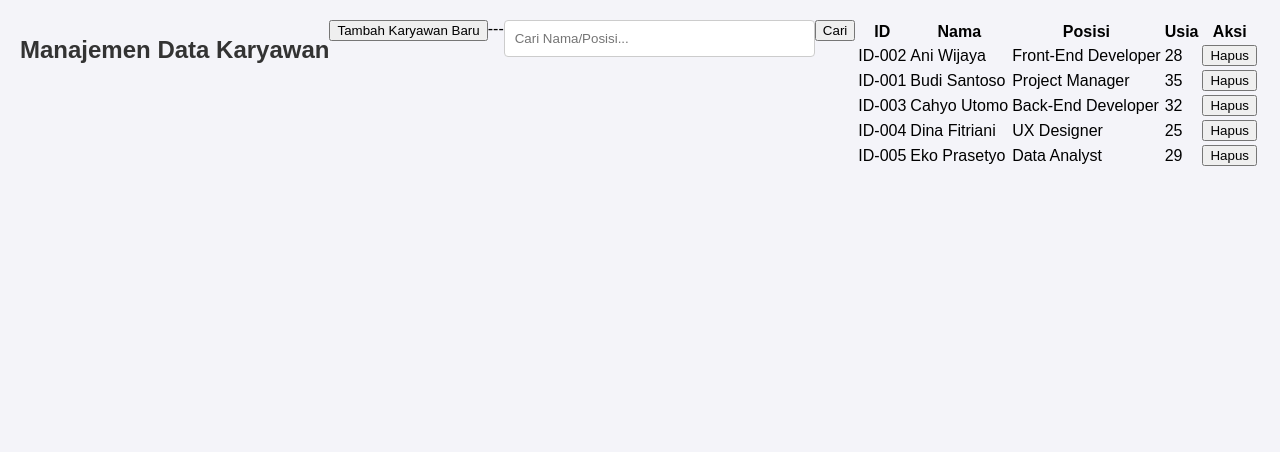
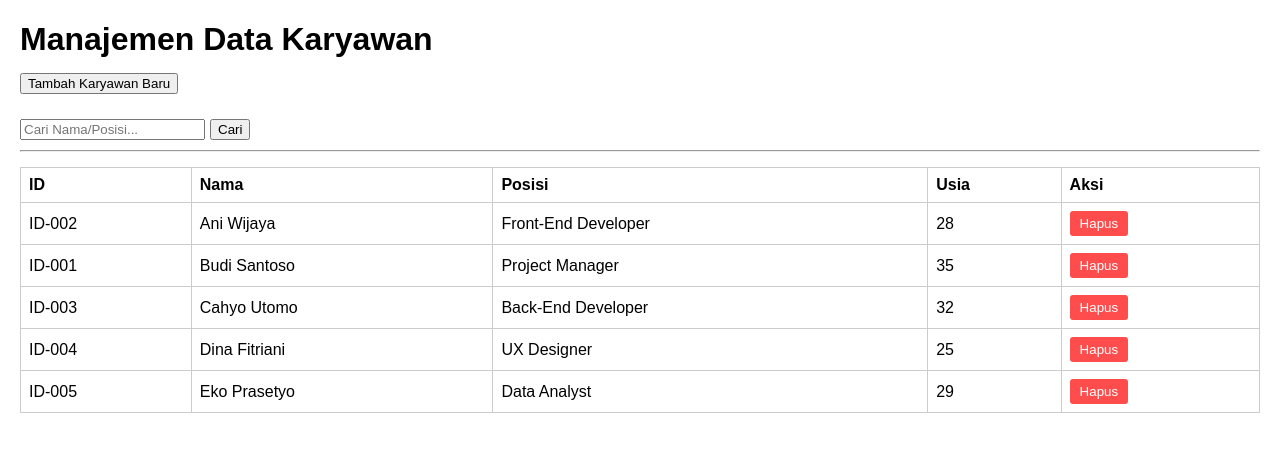
Before and after one commit to Kusnanto6661/data-karyawan-sederhana, a plain HTML site: page index.html in a window 1280 px wide. Drawn offline with Linux system fonts and the light colour scheme.

Commit message:
style: Fixed layout issues, organized controls with CSS, and improved basic table styling

```diff
--- a/index.html
+++ b/index.html
@@ -11,7 +11,6 @@
     <h1>Manajemen Data Karyawan</h1>
 
     <button id="tombolTambah">Tambah Karyawan Baru</button>
-
 
     <div id="modalTambah" style="display: none;">
         <form id="formTambahKaryawan">
@@ -30,12 +29,13 @@
             <button type="button" onclick="document.getElementById('modalTambah').style.display='none'">Batal</button>
         </form>
     </div>
-    ---
 
-    <input type="text" id="searchInput" placeholder="Cari Nama/Posisi...">
-    <button id="searchButton">Cari</button>
+    <div class="search-controls" style="margin-top: 20px; margin-bottom: 10px;">
+        <input type="text" id="searchInput" placeholder="Cari Nama/Posisi...">
+        <button id="searchButton">Cari</button>
+    </div>
 
-    <table>
+    <hr> <table>
         <thead>
             <tr>
                 <th data-sort-key="id">ID</th>
@@ -45,8 +45,8 @@
                 <th>Aksi</th> </tr>
         </thead>
         <tbody id="tableBody">
-            </tbody>
-        </table>
+        </tbody>
+    </table>
 
 <script src="script.js"></script>
 </body>
--- a/script.js
+++ b/script.js
@@ -94,10 +94,9 @@ function renderTable(data) {
 }
 
 
-// 2. Fungsi Logika Pengurutan
+// --- GANTI SELURUH FUNGSI sortData() LAMA ANDA DENGAN KODE INI ---
 function sortData(key) {
     // 1. Tentukan Arah Pengurutan
-    // Tentukan arah urutan baru (asc/desc)
     const order = toggleSortOrder(key);
 
     // 2. Lakukan Pengurutan pada dataKaryawan
@@ -106,14 +105,13 @@ function sortData(key) {
         let valB = b[key];
         let comparison = 0;
 
-        // Penanganan Usia (Angka) vs String (Nama/Posisi/ID)
-        // Jika kuncinya 'usia', pastikan perbandingannya angka
+        // Penanganan Angka (Usia)
         if (key === 'usia') {
-            valA = parseInt(valA);
-            valB = parseInt(valB);
+            // Pastikan perbandingan angka
             comparison = valA - valB;
         } else {
-            // String comparison (case-insensitive)
+            // Penanganan String (ID, Nama, Posisi) - Case-Insensitive
+            // Menggunakan localeCompare adalah cara yang paling akurat
             comparison = String(valA).localeCompare(String(valB));
         }
 
@@ -124,8 +122,11 @@ function sortData(key) {
 
     // Setelah diurutkan, panggil renderTable untuk menampilkan hasil
     renderTable(dataKaryawan);
+
+    // Opsional: Untuk melihat hasilnya di console saat debugging
+    // console.log(`Data diurutkan berdasarkan ${key}: ${order}`);
 }
-
+// ---------------------------------------------------------------------
 
 // 3. Fungsi Filter Data
 function filterData() {
--- a/style.css
+++ b/style.css
@@ -1,89 +1,53 @@
-/* --- RESET DASAR --- */
+/* style.css (Kode Baru dan Bersih) */
+
 body {
     font-family: Arial, sans-serif;
-    background-color: #f4f4f9; /* Warna abu-abu muda yang netral */
-    margin: 0;
-    padding: 20px;
-    display: flex;
-    justify-content: center; /* Memosisikan container di tengah horizontal */
-    align-items: flex-start; /* Memastikan konten mulai dari atas */
-    min-height: 100vh;
+    margin: 20px;
 }
 
-/* --- CONTAINER UTAMA --- */
-.container {
-    background-color: #ffffff; /* Latar belakang putih */
-    padding: 30px;
-    border-radius: 8px;
-    box-shadow: 0 4px 10px rgba(0, 0, 0, 0.1); /* Bayangan lembut */
-    width: 100%;
-    max-width: 900px; /* Batasan lebar agar tidak terlalu lebar di layar besar */
+h1 {
+    margin-bottom: 15px;
 }
 
-/* --- JUDUL --- */
-h1 {
-    color: #333;
-    text-align: center;
-    margin-bottom: 25px;
-    font-size: 24px;
+/* Merapikan Kontrol Pencarian dan Tombol 'Cari' */
+.search-controls {
+    /* Menggunakan Flexbox agar input dan tombol 'Cari' bersebelahan */
+    display: flex;
+    gap: 5px;
+
+    /* Memberi jarak dari tombol Tambah Karyawan di atasnya */
+    margin-top: 20px;
+    margin-bottom: 10px;
 }
 
-/* --- AREA PENCARIAN --- */
-#search-area {
-    margin-bottom: 20px;
-    display: flex; /* Membuat input dan tombol sejajar */
-    gap: 10px; /* Jarak antara input dan tombol */
+/* Jarak Tombol Tambah Karyawan dari Judul */
+#tombolTambah {
+    margin-bottom: 5px;
 }
 
-#searchInput {
-    flex-grow: 1; /* Membuat input mengambil sisa ruang */
-    padding: 10px;
-    border: 1px solid #ccc;
-    border-radius: 4px;
+/* Styling Dasar Tabel agar terlihat jelas */
+table {
+    width: 100%;
+    border-collapse: collapse; /* Menghilangkan spasi antar border sel */
+    margin-top: 15px; /* Jarak dari garis pemisah */
 }
 
-#search-area button {
-    padding: 10px 15px;
-    background-color: #007bff; /* Warna biru profesional */
+th, td {
+    border: 1px solid #ccc;
+    padding: 8px;
+    text-align: left;
+}
+
+/* Styling untuk Tombol Hapus agar terlihat berbeda */
+.delete-btn {
+    background-color: #ff4d4d;
     color: white;
     border: none;
-    border-radius: 4px;
+    padding: 5px 10px;
     cursor: pointer;
-    transition: background-color 0.3s;
+    border-radius: 3px;
 }
 
-#search-area button:hover {
-    background-color: #0056b3;
+.delete-btn:hover {
+    background-color: #cc0000;
 }
-
-/* --- TABEL DATA KARYAWAN --- */
-#data-table {
-    width: 100%;
-    border-collapse: collapse; /* Menghilangkan garis ganda */
-    margin-top: 15px;
-}
-
-/* Header Tabel */
-#data-table thead th {
-    background-color: #007bff; /* Latar belakang biru yang sama dengan tombol */
-    color: white;
-    padding: 12px;
-    text-align: left;
-    border: 1px solid #ddd;
-}
-
-/* Isi Tabel */
-#data-table tbody td {
-    padding: 10px;
-    border: 1px solid #ddd;
-}
-
-/* Efek Hover (Saat kursor di atas baris) */
-#data-table tbody tr:hover {
-    background-color: #f0f0f0; /* Efek highlight abu-abu muda */
-}
-
-/* Zebra Striping (Warna selang-seling untuk keterbacaan) */
-#data-table tbody tr:nth-child(even) {
-    background-color: #f9f9f9;
-}
```
